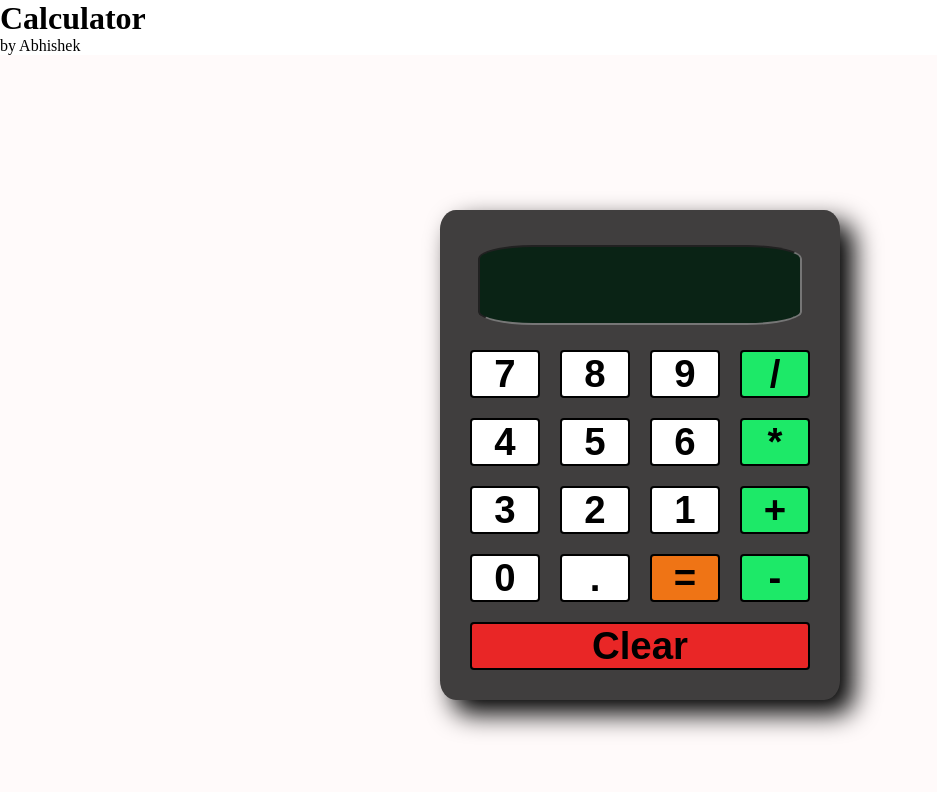
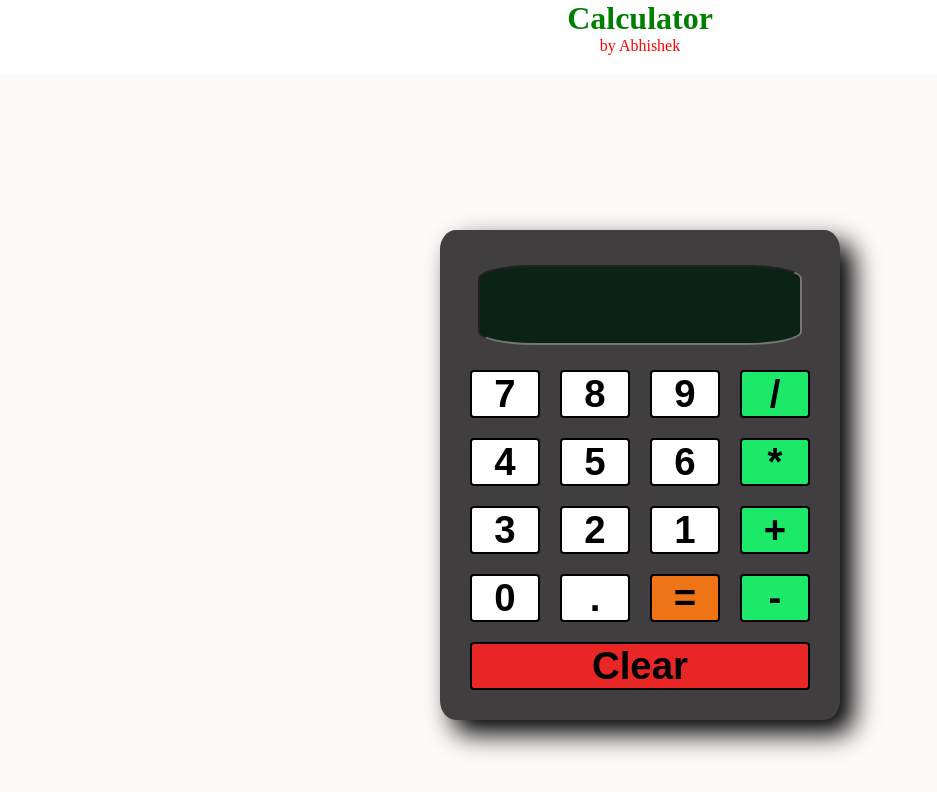
Before and after one commit to Abhisofttech/CalculatorByAbhishek, a plain HTML site: page index.html in a window 1280 px wide. Shown: the whole page, without its empty margins (0-937 px from the left). Drawn offline with Linux system fonts and the light colour scheme.

Commit message:
modified css of heading

```diff
--- a/calculator.css
+++ b/calculator.css
@@ -3,7 +3,21 @@
     padding: 0;
     box-sizing: border-box;
 }
+/* Center the heading div */
+.heading {
+    text-align: center;
+    margin-bottom: 20px; /* Add some margin below the heading */
+}
 
+/* Change color of h1 to green */
+.heading h1 {
+    color: green;
+}
+
+/* Change color of p to red */
+.heading p {
+    color: red;
+}
 .container {
     width: 100%;
     height: 100vh;
--- a/index.html
+++ b/index.html
@@ -7,7 +7,9 @@
     <title>Calculator - for simple calculations</title>
 </head>
 <body>
+    <div class="heading">
     <h1>Calculator</h1> <p>by Abhishek</p>
+</div>
     <div class="container">
         <div class="calculator">
             <input type="text" id="screen">
```
